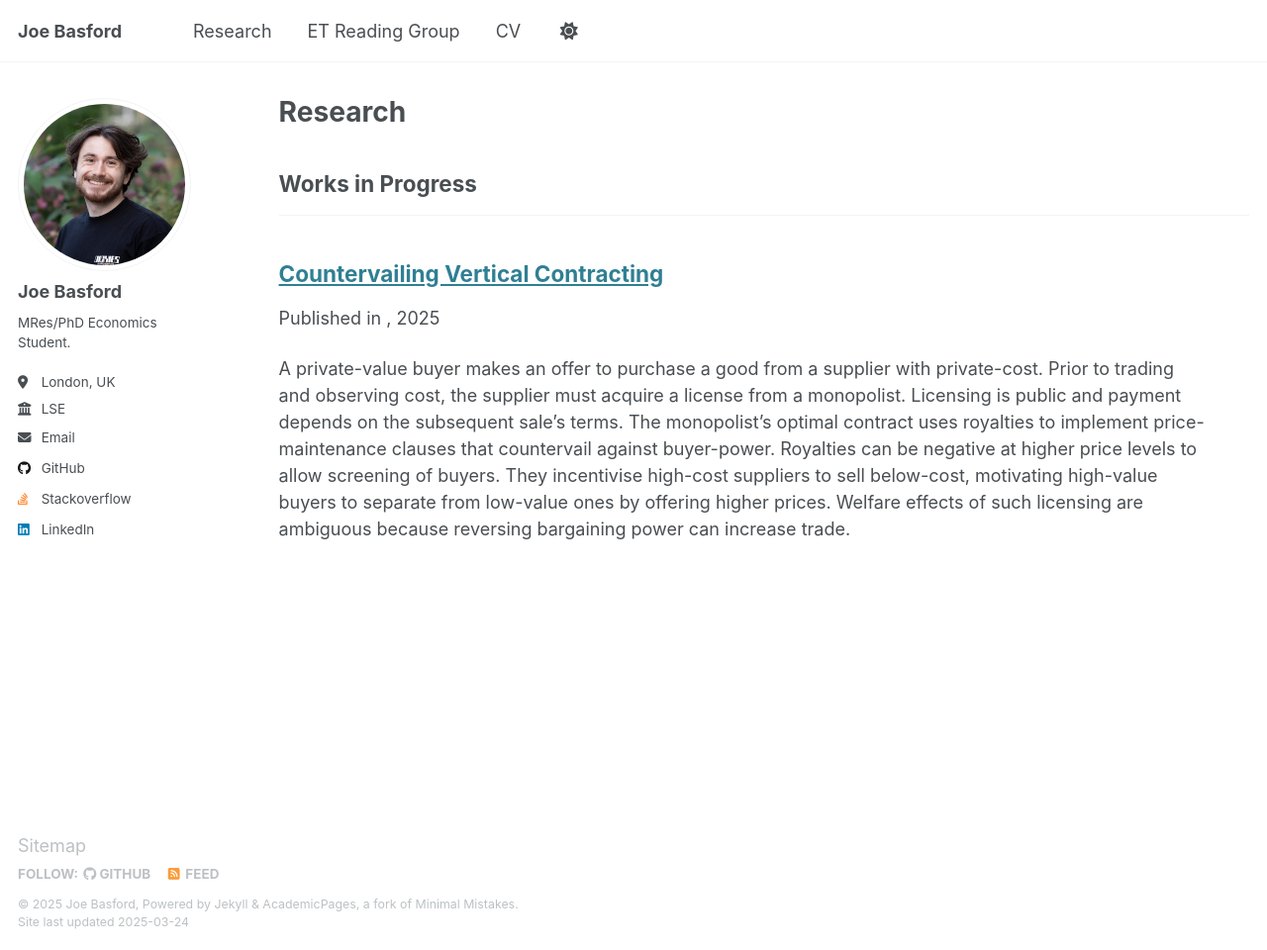
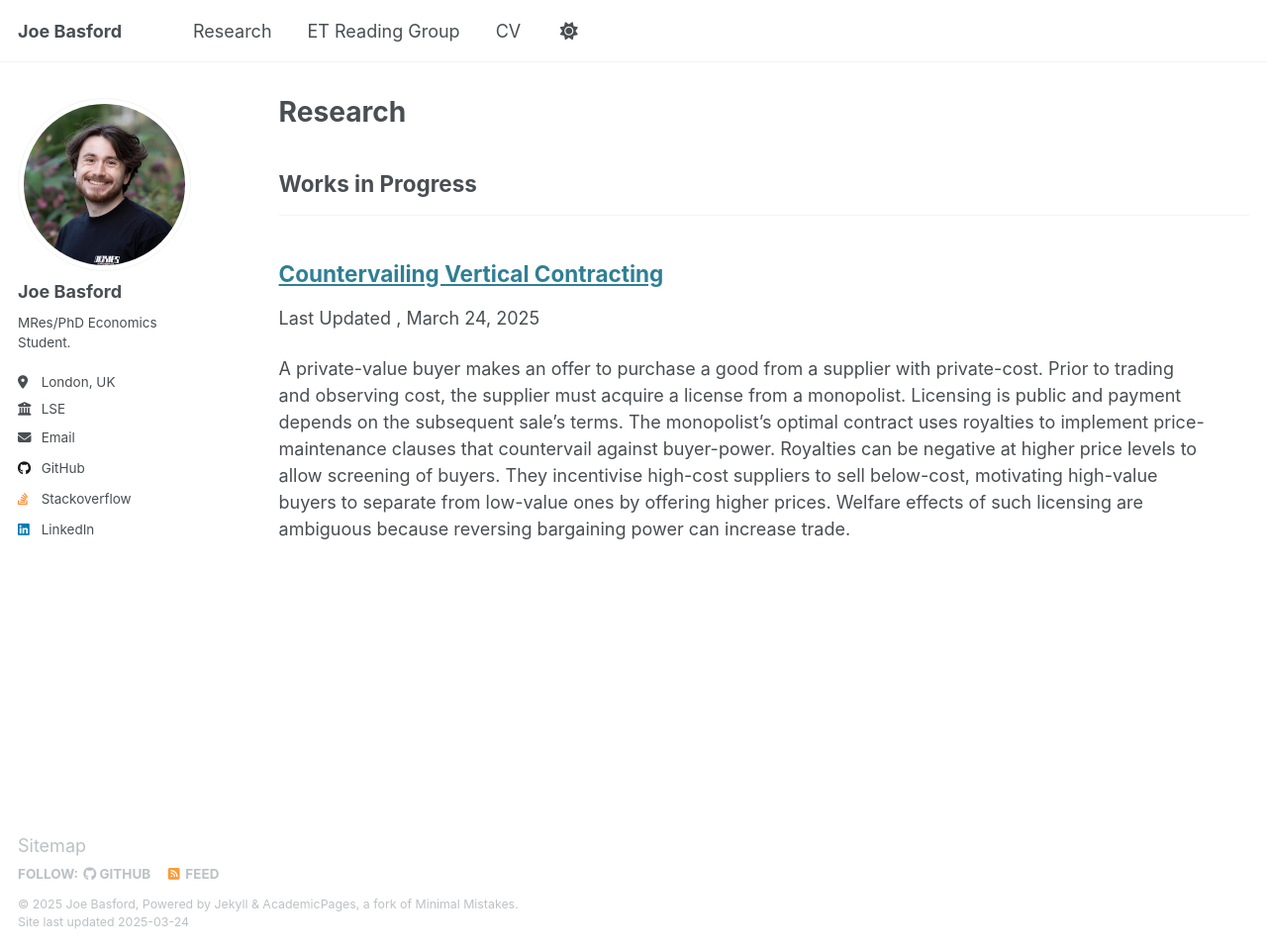
Before and after one commit to Joe-Basford/Joe-Basford.github.io, a Jekyll site: the page built from _pages/research.html, in a window 1280 px wide and 960 px high. Shown: the whole window at 99% size. Built offline with Jekyll 4.4.1, drawn with Linux system fonts in a browser that asks for light colours.

Commit message:
Update archive-single.html

```diff
--- a/_includes/archive-single.html
+++ b/_includes/archive-single.html
@@ -41,9 +41,9 @@
         {% if post.collection == 'teaching' %}
           <p> {{ post.type }}, <i>{{ post.venue }}</i>, {{ post.date | default: "1900-01-01" | date: "%Y" }} </p>
         {% elsif post.collection == 'publications' %}
-          <p>Published in <i>{{ post.venue }}</i>, {{ post.date | default: "1900-01-01" | date: "%Y" }} </p>
+          <p>Last Updated <i>{{ post.venue }}</i>, {{ post.date | default: "1900-01-01" | date: "%B %d, %Y"" }} </p>
         {% elsif post.date %}
-         <p class="page__date"><strong><i class="fa fa-fw fa-calendar" aria-hidden="true"></i> {{ site.data.ui-text[site.locale].date_label | default: "Published:" }}</strong> <time datetime="{{ post.date | default: "1900-01-01" | date_to_xmlschema }}">{{ post.date | default: "1900-01-01" | date: "%B %d, %Y" }}</time></p>
+         <p class="page__date"><strong><i class="fa fa-fw fa-calendar" aria-hidden="true"></i> {{ site.data.ui-text[site.locale].date_label | default: "Last Updated:" }}</strong> <time datetime="{{ post.date | default: "1900-01-01" | date_to_xmlschema }}">{{ post.date | default: "1900-01-01" | date: "%B %d, %Y" }}</time></p>
         {% endif %}
 
     {% if post.excerpt and site.read_more != 'enabled' %}
```
